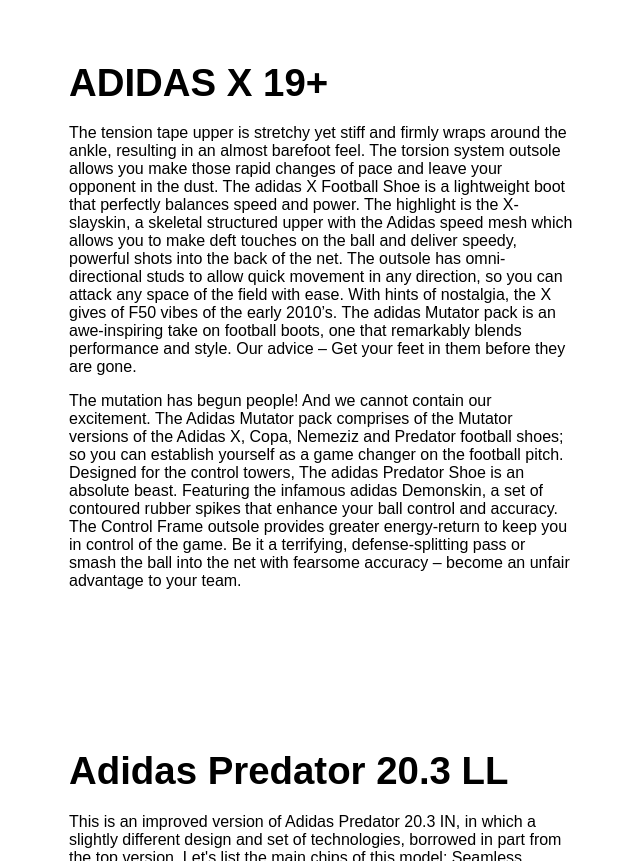
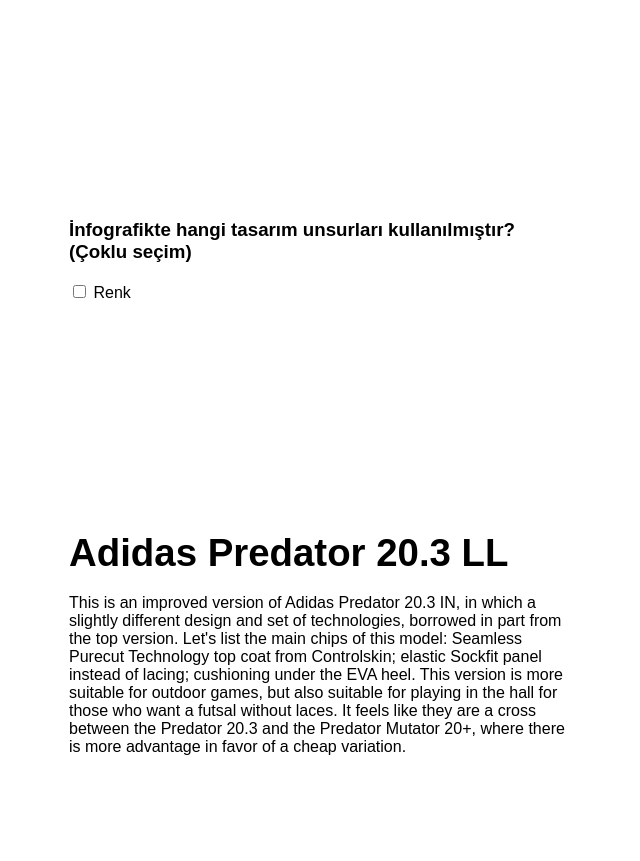
Before and after one commit to burakbaskayacmd/survey.github.io, a plain HTML site: page index.html in a window 1280 px wide. Shown: the part 2168-3029 px from the top of the page, without its empty margins (635-1275 px from the left). Drawn offline with nearby package versions, Linux system fonts and the light colour scheme.

Commit message:
Update index.html

```diff
--- a/index.html
+++ b/index.html
@@ -111,24 +111,24 @@
     <div class="section-body">
       <div class="section-text">
         <h3>TEMEL BİLGİLER</h3>
-       <label for="age" id="age-label">Yaş</label>
+       <label for="age" id="age-label">Yaş</label> <br>
        <input type="number" name="age" id="age" placeholder="Yanıtınızı girin" required> </input>
        <br>
        <br>
 
-        <label for="gender" id="gender-label">Cinsiyet</label>
+        <label for="gender" id="gender-label">Cinsiyet</label> <br>
         <input type="text" name="gender" id="gender" placeholder="Yanıtınızı girin" required> </input>
         <br>
         <br>
-        <label for="education" id="education-label">Eğitim durumu</label>
+        <label for="education" id="education-label">Eğitim durumu</label> <br>
        <input type="text" name="education" id="education" placeholder="Yanıtınızı girin" required> </input>
        <br>
        <br>
-       <label for="job" id="job-label">Meslek</label>
+       <label for="job" id="job-label">Meslek</label> <br>
        <input type="text" name="job"  id="job" placeholder="Yanıtınızı girin" required> </input>
        <br>
        <br>
-       <label for="income" id="income-label">Meslek</label>
+       <label for="income" id="income-label">Meslek</label> <br>
        <input type="number" name="income" id="income" placeholder="Yanıtınızı girin" required> </input>
       </div>
      </div>
@@ -201,33 +201,13 @@
 
     <div class="section1">
       <div class="section-img">
-        <div class="section-img-inner" style="background-image: url(3.jpg);"></div>
+        <div class="section-img-inner" style="background-image: url(1.jpg);"></div>
       </div>
       <div class="section-body">
         <div class="section-text">
-          <h2>ADIDAS X 19+</h2>
-          <p>
-            The tension tape upper is stretchy yet stiff and firmly wraps around the ankle, resulting in an almost barefoot feel.
-            The torsion system outsole allows you make those rapid changes of pace and leave your opponent in the dust.
-            The adidas X Football Shoe is a lightweight boot that perfectly balances speed and power.
-            The highlight is the X-slayskin, a skeletal structured upper with the Adidas speed mesh which allows you to make deft
-            touches on the ball and deliver speedy, powerful shots into the back of the net.
-            The outsole has omni-directional studs to allow quick movement in any direction, so you can attack any space of the
-            field with ease. With hints of nostalgia, the X gives of F50 vibes of the early 2010’s.
-            The adidas Mutator pack is an awe-inspiring take on football boots, one that remarkably blends performance and style.
-            Our advice – Get your feet in them before they are gone.
-          </p>
-          <p>
-            The mutation has begun people! And we cannot contain our excitement.
-            The Adidas Mutator pack comprises of the Mutator versions of the Adidas X, Copa, Nemeziz and Predator football shoes;
-            so
-            you can establish yourself as a game changer on the football pitch.
-            Designed for the control towers, The adidas Predator Shoe is an absolute beast.
-            Featuring the infamous adidas Demonskin, a set of contoured rubber spikes that enhance your ball control and accuracy.
-            The Control Frame outsole provides greater energy-return to keep you in control of the game.
-            Be it a terrifying, defense-splitting pass or smash the ball into the net with fearsome accuracy – become an unfair
-            advantage to your team.
-          </p>
+          <h3>İnfografikte hangi tasarım unsurları kullanılmıştır? (Çoklu seçim)</h3>
+          <input type="checkbox" name="elements" id="checkbox" value="color">
+          <label for="checkbox"> Renk </label>
         </div>
       </div>
     </div>
```
